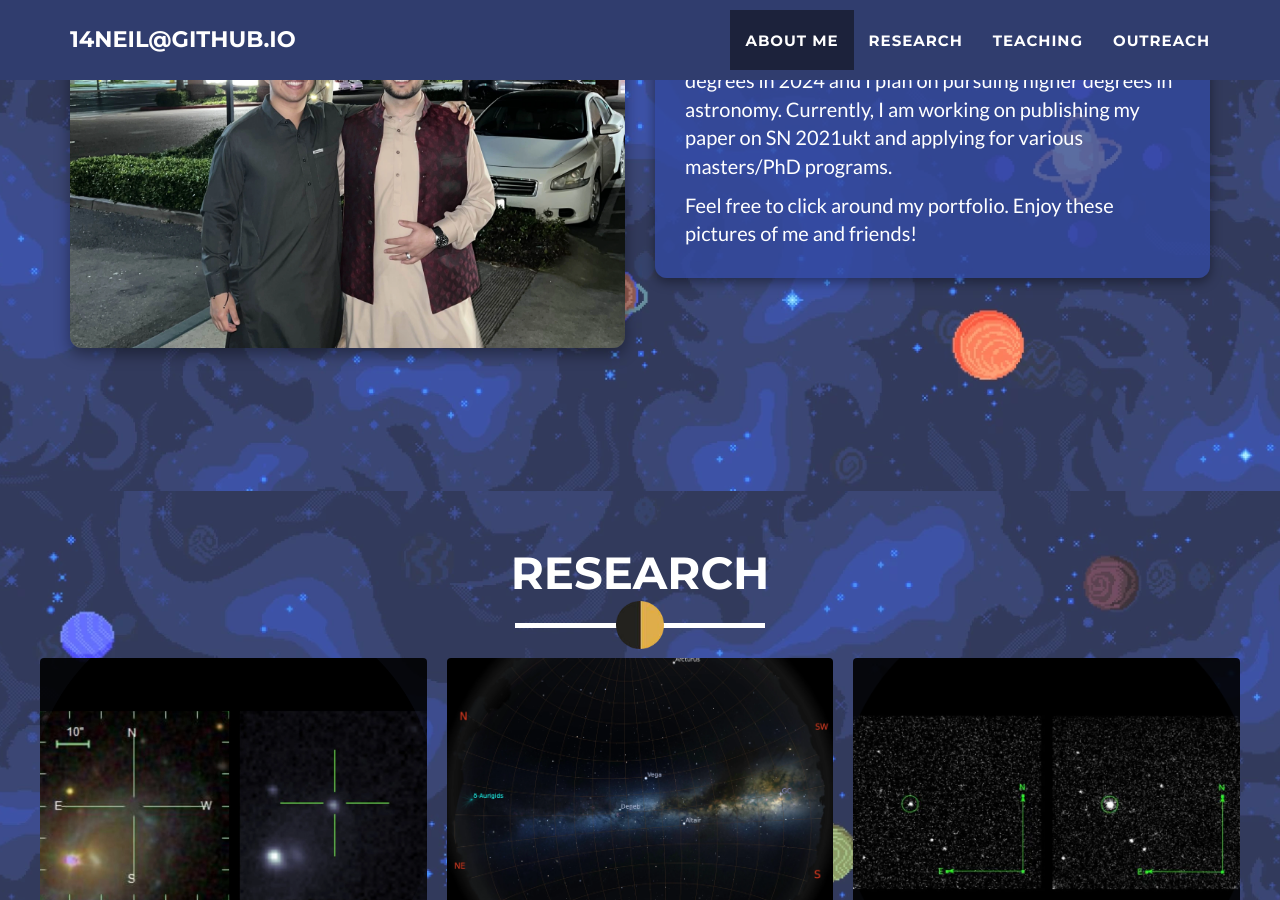
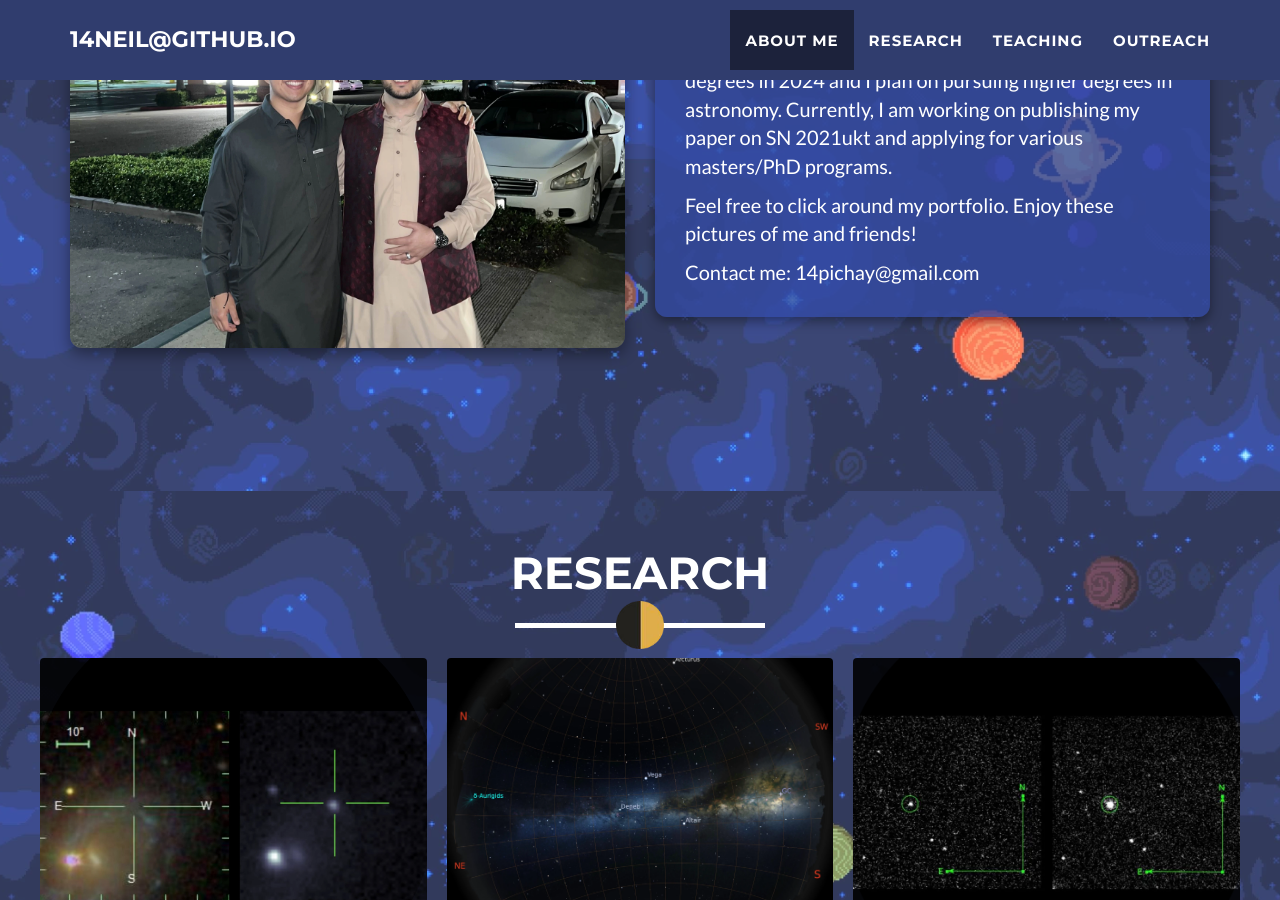
Before and after one commit to 14neil/14neil.github.io, a Jekyll site: the page built from _posts/2025-09-18-project-1.markdown, in a window 1280 px wide and 900 px high, scrolled down 1309 px. Built offline with Jekyll 4.4.1, drawn with Linux system fonts in a browser that asks for light colours.

Commit message:
Update about_me.html

```diff
--- a/_includes/about_me.html
+++ b/_includes/about_me.html
@@ -44,6 +44,9 @@
           <p>
             Feel free to click around my portfolio. Enjoy these pictures of me and friends!
           </p>
+          <p>
+            Contact me: 14pichay@gmail.com
+          </p>
         </div>
       </div>
     </div>
```
